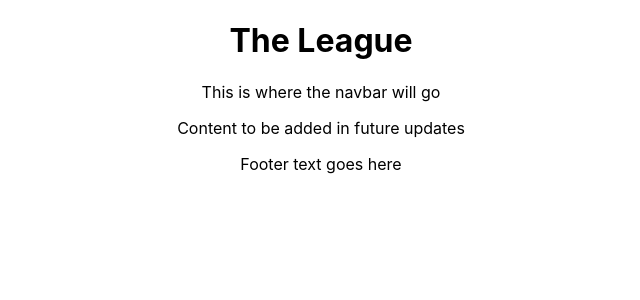
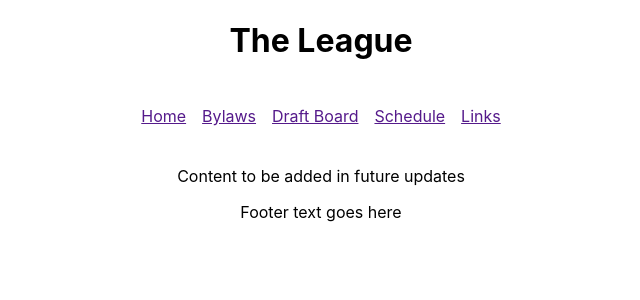
Before and after one commit to sam-parkinson/dynasty-client, a React (Create React App) app: page / in a window 1280 px wide. Shown: the top 300 px of the page, without its empty margins (319-959 px from the left). Built offline with nearby package versions, Linux system fonts and the light colour scheme.

Commit message:
Add basic navbar

```diff
--- a/src/components/App/App.css
+++ b/src/components/App/App.css
@@ -1,3 +1,8 @@
 .App {
   text-align: center;
 }
+
+ul {
+  list-style-type: none;
+  padding: 0;
+}
--- a/src/components/Header/Header.js
+++ b/src/components/Header/Header.js
@@ -1,4 +1,5 @@
 import React, { Component } from 'react';
+import Nav from '../Nav/Nav';
 import './Header.css';
 
 export default class Header extends Component {
@@ -6,9 +7,7 @@ export default class Header extends Component {
     return (
       <header>
         <h1>The League</h1>
-        <nav>
-          This is where the navbar will go
-        </nav>
+        <Nav />
       </header>
     )
   }
--- /dev/null
+++ b/src/components/Nav/Nav.css
@@ -0,0 +1,12 @@
+nav {
+  display: flex;
+  flex-direction: row;
+  justify-content: center;
+  align-items: center;
+}
+
+.navLink {
+  margin: 4px;
+  padding: 4px;
+  display: inline-block;
+}
--- /dev/null
+++ b/src/components/Nav/Nav.js
@@ -0,0 +1,49 @@
+import React, { Component } from 'react';
+import { Link } from 'react-router-dom';
+import './Nav.css';
+
+export default class Nav extends Component {
+  render() {
+    return (
+      <nav role="navigation">
+        <ul>
+          <li
+            className="navLink"
+          >
+            <Link>
+              Home
+            </Link>
+          </li>
+          <li
+            className="navLink"
+          >
+            <Link>
+              Bylaws
+            </Link>
+          </li>
+          <li
+            className="navLink"
+          >
+            <Link>
+              Draft Board
+            </Link>
+          </li>
+          <li
+            className="navLink"
+          >
+            <Link>
+              Schedule
+            </Link>
+          </li>
+          <li
+            className="navLink"
+          >
+            <Link>
+              Links
+            </Link>
+          </li>
+        </ul>
+      </nav>
+    )
+  }
+}
--- a/src/index.css
+++ b/src/index.css
@@ -5,6 +5,8 @@ body {
     sans-serif;
   -webkit-font-smoothing: antialiased;
   -moz-osx-font-smoothing: grayscale;
+  box-sizing: border-box;
+  text-align: center;
 }
 
 code {
--- a/src/index.js
+++ b/src/index.js
@@ -1,6 +1,12 @@
 import React from 'react';
 import ReactDOM from 'react-dom';
+import { BrowserRouter } from 'react-router-dom';
 import App from './components/App/App';
 import './index.css';
 
-ReactDOM.render(<App />, document.getElementById('root'));
+ReactDOM.render(
+  <BrowserRouter>
+    <App />
+  </BrowserRouter>,
+  document.getElementById('root')
+);
```
Also changed, not shown: 1 other file (tests, documents, lock files or other folders).
